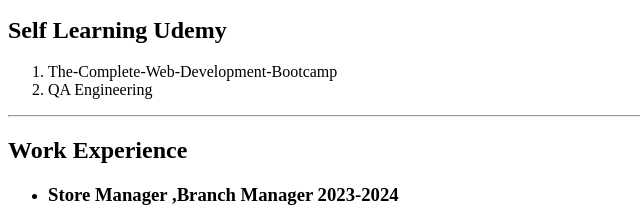
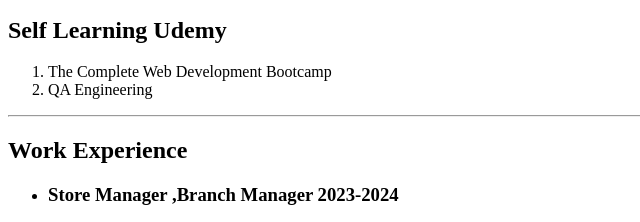
Before and after one commit to Alexnder-km/AlexResume.github.io, a plain HTML site: page index.html in a window 1280 px wide. Shown: the part 287-509 px from the top of the page, 0-640 px from the left. Drawn offline with Linux system fonts and the light colour scheme.

Commit message:
fix spaces

```diff
--- a/index.html
+++ b/index.html
@@ -20,7 +20,7 @@
 
     <h2>Self Learning Udemy</h2>
     <ol>
-      <li>The-Complete-Web-Development-Bootcamp</li>
+      <li>The Complete Web Development Bootcamp</li>
       <li>QA Engineering</li>
     </ol>
     <hr />
```
